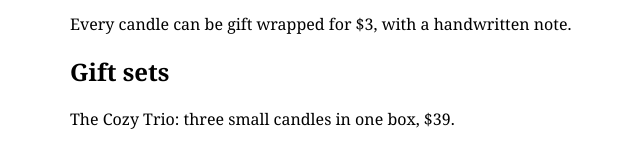
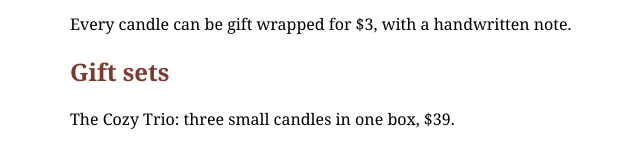
Before and after one commit to maya-brightwick/gift-guide, a plain HTML site: page index.html in a window 1280 px wide. Shown: the part 293-460 px from the top of the page, 270-910 px from the left. Drawn offline with Linux system fonts and the light colour scheme.

Commit message:
Color the section headings

```diff
--- a/style.css
+++ b/style.css
@@ -6,3 +6,6 @@ body {
 h1 {
   color: #7a3b2e;
 }
+h2 {
+  color: #7a3b2e;
+}
```
